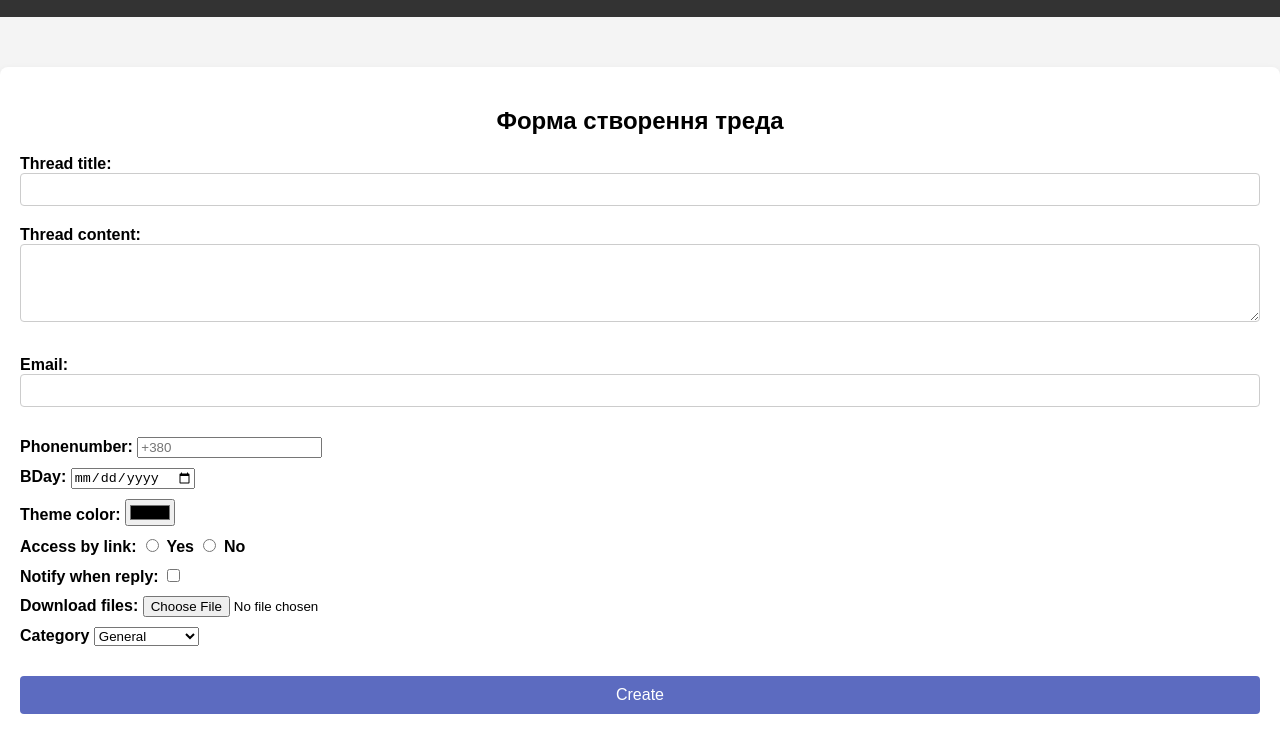
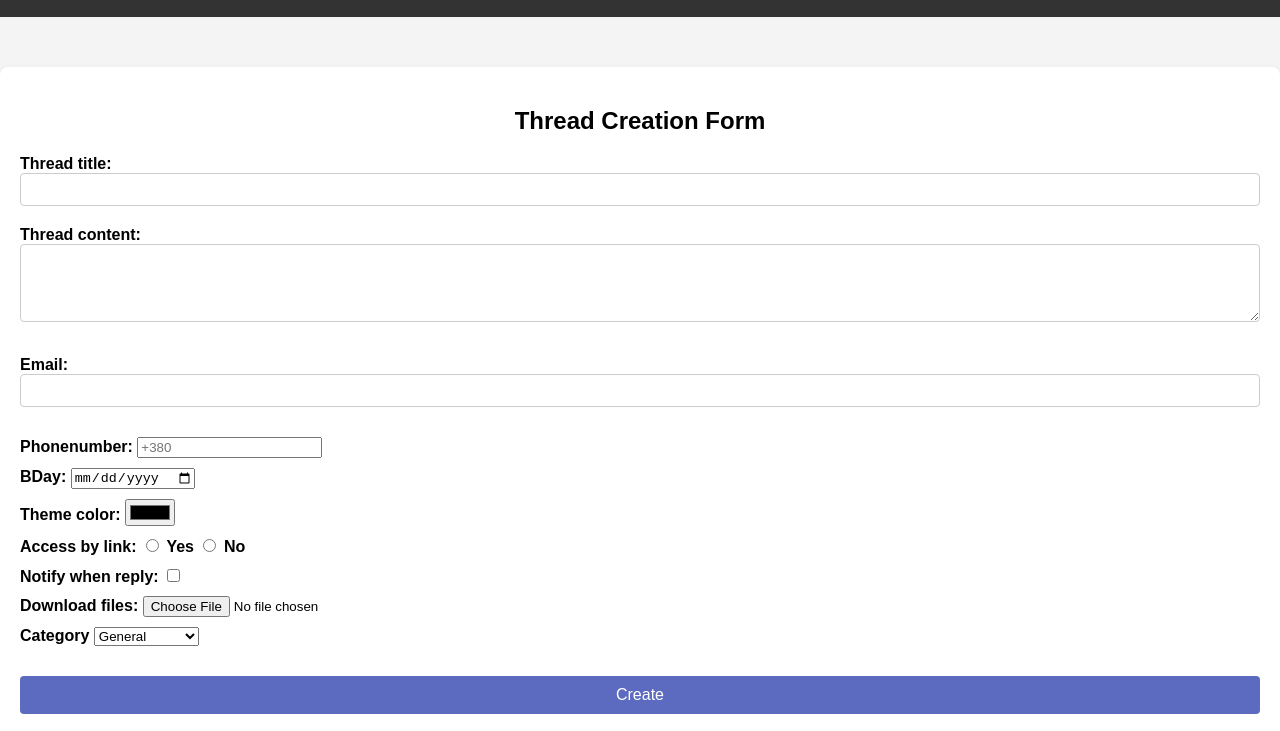
Before and after one commit to flleat/web-homework2, a plain HTML site: page thread_form.html in a window 1280 px wide. Shown: the part 63-794 px from the top of the page. Drawn offline with Linux system fonts and the light colour scheme.

Commit message:
h1 translated

```diff
--- a/thread_form.html
+++ b/thread_form.html
@@ -4,7 +4,7 @@
     <meta charset="UTF-8">
     <meta name="viewport" content="width=device-width, initial-scale=1.0">
     <link rel="stylesheet" href="style.css">
-    <title>Creation Thread</title>
+    <title>Thread Creation</title>
 </head>
 <body>
     <div>
@@ -24,7 +24,7 @@
 
         <main>
             <article>
-                <h2>Форма створення треда</h2>
+                <h2>Thread Creation Form</h2>
                 <form action="/create_thread" method="post">
                     <label for="title">Thread title:</label>
                     <input type="text" id="title" name="title" required>
```
